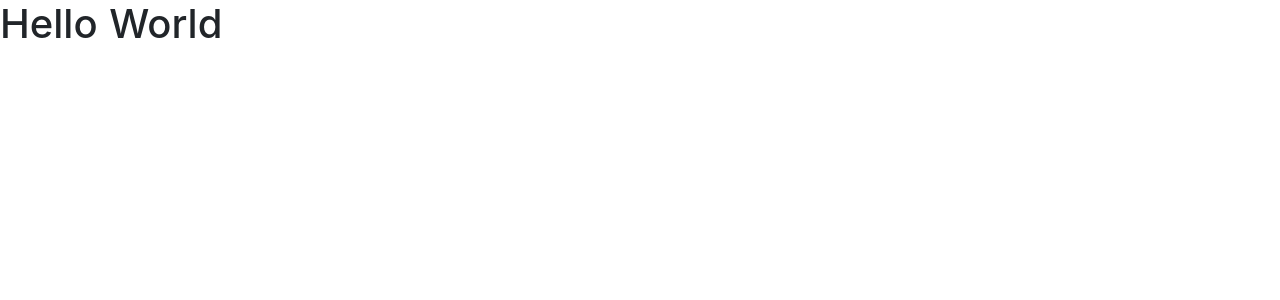
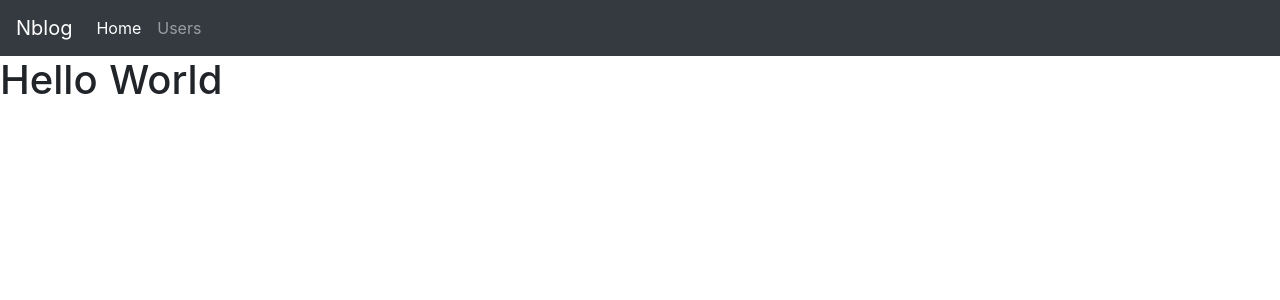
Before and after one commit to Dennis-Mgba/nxtb, a Nuxt app: page / in a window 1280 px wide. Shown: the top 300 px of the page. Built offline with nearby package versions, Linux system fonts and the light colour scheme.

Commit message:
created a navbar component, imported it into the default file and mounted the narbar

```diff
--- /dev/null
+++ b/components/Navbar.vue
@@ -0,0 +1,18 @@
+<template>
+    <nav class="navbar navbar-expand-lg navbar-dark bg-dark">
+  <a class="navbar-brand" href="#">Nblog</a>
+  <button class="navbar-toggler" type="button" data-toggle="collapse" data-target="#navbarNav" aria-controls="navbarNav" aria-expanded="false" aria-label="Toggle navigation">
+    <span class="navbar-toggler-icon"></span>
+  </button>
+  <div class="collapse navbar-collapse" id="navbarNav">
+    <ul class="navbar-nav">
+      <li class="nav-item active">
+        <a class="nav-link" href="#">Home</a>
+      </li>
+      <li class="nav-item">
+        <a class="nav-link" href="#">Users</a>
+      </li>
+    </ul>
+  </div>
+</nav>
+</template>
--- a/layouts/default.vue
+++ b/layouts/default.vue
@@ -1,8 +1,18 @@
 <template>
   <div>
+    <Navbar />       <!-- mount the navbar -->
     <nuxt />
   </div>
 </template>
+
+<script>
+import Navbar from '@/components/Navbar'        // import the navbar component
+export default {
+    components: {
+        Navbar                            // register the navbar component
+    }
+}
+</script>
 
 <style>
 html {
@@ -24,32 +34,4 @@
   margin: 0;
 }
 
-.button--green {
-  display: inline-block;
-  border-radius: 4px;
-  border: 1px solid #3b8070;
-  color: #3b8070;
-  text-decoration: none;
-  padding: 10px 30px;
-}
-
-.button--green:hover {
-  color: #fff;
-  background-color: #3b8070;
-}
-
-.button--grey {
-  display: inline-block;
-  border-radius: 4px;
-  border: 1px solid #35495e;
-  color: #35495e;
-  text-decoration: none;
-  padding: 10px 30px;
-  margin-left: 15px;
-}
-
-.button--grey:hover {
-  color: #fff;
-  background-color: #35495e;
-}
 </style>
```
